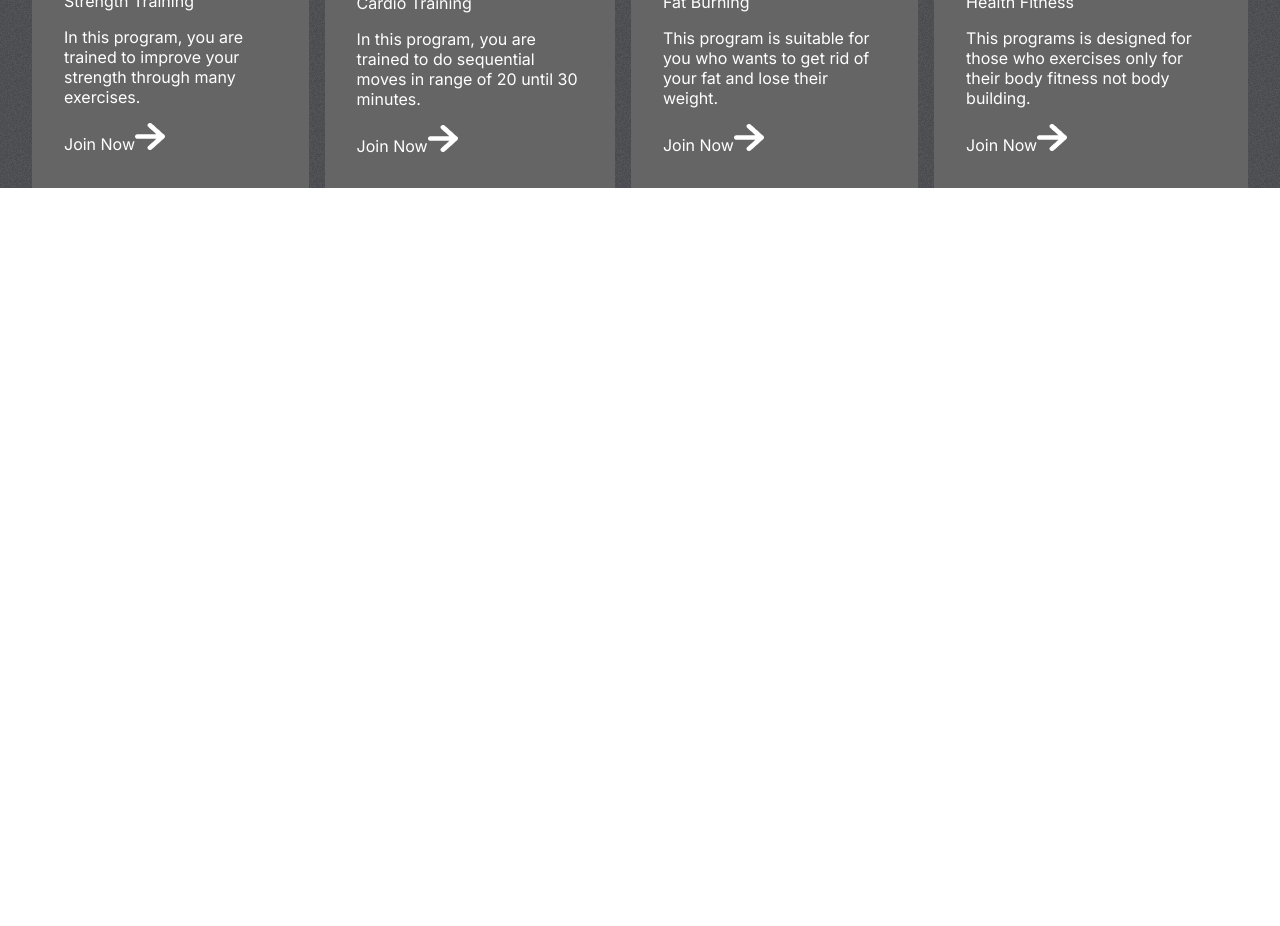
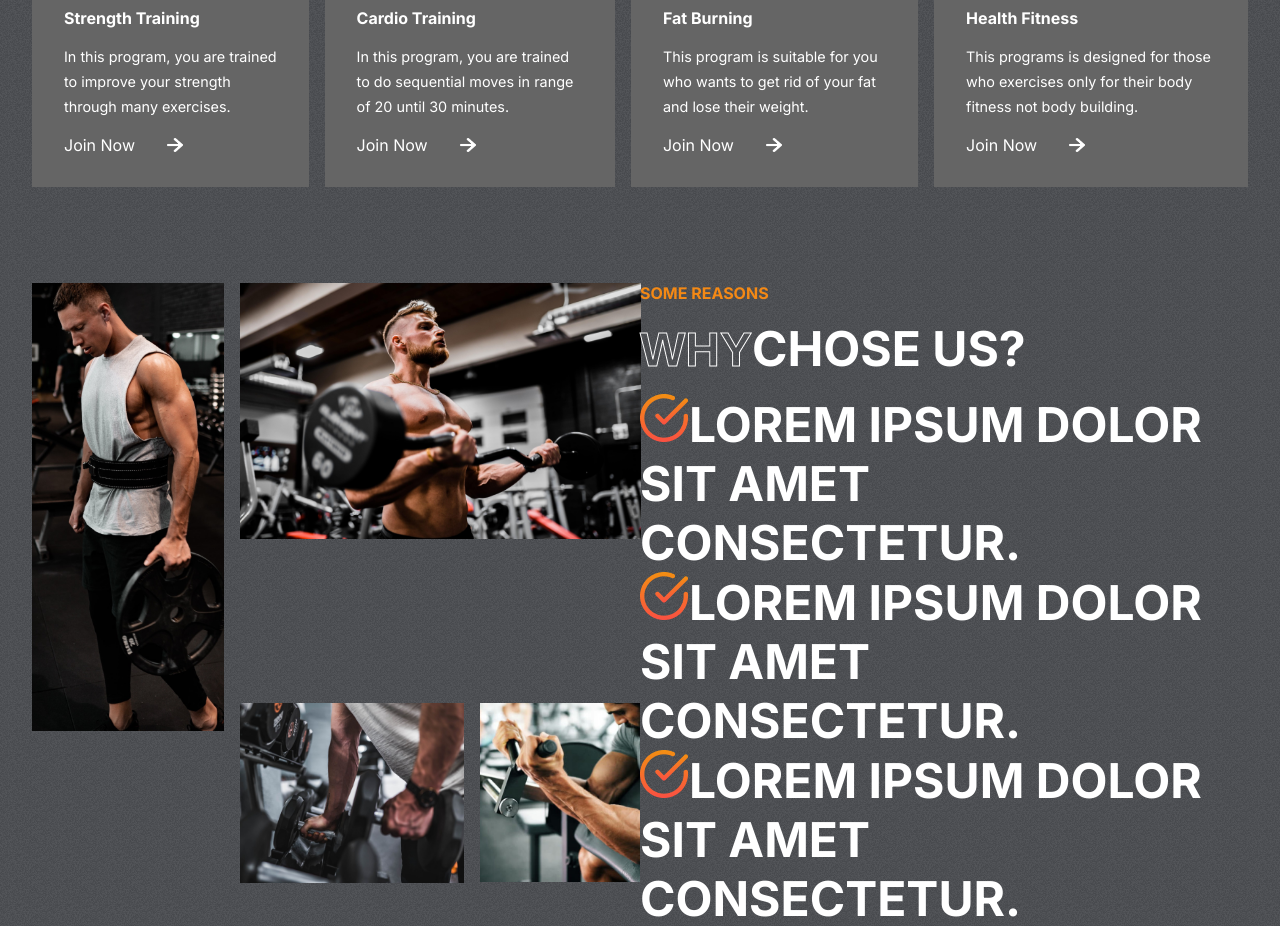
Before and after one commit to Amaar015/FitGym-Club-Starter, a React (Create React App) app: page / in a window 1280 px wide. Shown: the part 980-1906 px from the top of the page. Before the commit the page ends 1168 px from the top, so only its background shows below. Built offline with nearby package versions, Linux system fonts and the light colour scheme.

Commit message:
fit gym webpage

```diff
--- a/src/App.js
+++ b/src/App.js
@@ -1,12 +1,14 @@
 import './App.css';
 import Hero from './Component/Hero/Hero';
 import Program from './Component/Program/program';
+import Reason from './Component/Reasons/resons';
 function App() {
   return (
     <div className="App">
 
     <Hero/>
     <Program/>
+    <Reason/>
     </div>
   );
 }
--- a/src/Component/Program/program.css
+++ b/src/Component/Program/program.css
@@ -27,7 +27,31 @@
       background: var(--caloryCard);
       padding: 2rem;
       color: white;
+      justify-content: space-between;
 }
-.category>{
-    color: white;
+
+.category> :nth-child(1){
+    width: 2rem;
+    height: 2rem;
+    fill: white;
 }
+.category> :nth-child(2){
+ font-size: 1rem;
+ font-weight: bold;
+}
+.category> :nth-child(3){
+ font-size: 0.9rem;
+ line-height: 25px;
+}
+.join-now{
+    display: flex;
+    align-items: center;
+    gap: 2rem;
+}
+.join-now>img{
+    width: 1rem;
+}
+.category:hover{
+    background: var(--planCard);
+    cursor: pointer;
+}
--- /dev/null
+++ b/src/Component/Reasons/reasons.css
@@ -0,0 +1,52 @@
+.reasons{
+    display: flex;
+    grid-template: 2rem;
+    padding:0  2rem;
+}
+.reason-l{
+    display: grid;
+    flex: 1 1;
+    grid-template-columns: repeat(3,1fr);
+    gap: 1rem;
+    grid-auto-rows: 1fr;
+}
+.reason-l>img{
+       object-fit: cover;
+}
+.reason-l>:nth-child(1){
+    width: 12rem;
+    grid-row: 1/3;
+    height: 28rem;
+}
+.reason-l>:nth-child(2){
+    width: auto;
+    grid-column: 2/4;
+    height: 16rem;
+}
+.reason-l>:nth-child(3){
+    width: 14rem;
+    grid-column:2/3;
+    grid-row: 2;
+}
+.reason-l>:nth-child(4){
+    width: 10rem;
+    grid-row: 3/4;
+    grid-row: 2;
+    height: 11.2rem;
+}
+.reason-r{
+    flex: 1 1;
+    text-transform: uppercase;
+    gap: 1rem;
+    display: flex;
+    flex-direction: column;
+}
+.reason-r>span{
+     font-weight: bold;
+     color: var(--orange);
+}
+.reason-r>div{
+    font-size: 3rem;
+    color: white;
+    font-weight: bold;
+}
--- /dev/null
+++ b/src/Component/Reasons/resons.js
@@ -0,0 +1,49 @@
+import React from 'react'
+import './reasons.css'
+import image1 from './../../assets/image1.png';
+import image2 from './../../assets/image2.png';
+import image3 from './../../assets/image3.png';
+import image4 from './../../assets/image4.png';
+import tick from './../../assets/tick.png';
+const resons = () => {
+  return (
+      <div className="reasons">
+        <div className="reason-l">
+            <img className='image1' src={image1} alt="" />
+            <img src={image2} alt="" />
+            <img src={image3} alt="" />
+            <img src={image4} alt="" />
+
+        </div>
+        <div className="reason-r">
+              <span>Some reasons</span>
+              <div>
+                <span className="Stroke-text">Why</span>
+                <span>Chose us?</span>
+              </div>
+              <div className="details">
+                <div>
+                  <img src={tick} alt="" />
+                  <span>Lorem ipsum dolor sit amet consectetur.</span>
+                </div>
+                <div>
+                  <img src={tick} alt="" />
+                  <span>Lorem ipsum dolor sit amet consectetur.</span>
+                </div>
+                <div>
+                  <img src={tick} alt="" />
+                  <span>Lorem ipsum dolor sit amet consectetur.</span>
+                </div>
+                <div>
+                  <img src={tick} alt="" />
+                  <span>Lorem ipsum dolor sit amet consectetur.</span>
+                </div>
+              </div>
+      </div>
+      </div>
+
+
+    )
+}
+
+export default resons
```
